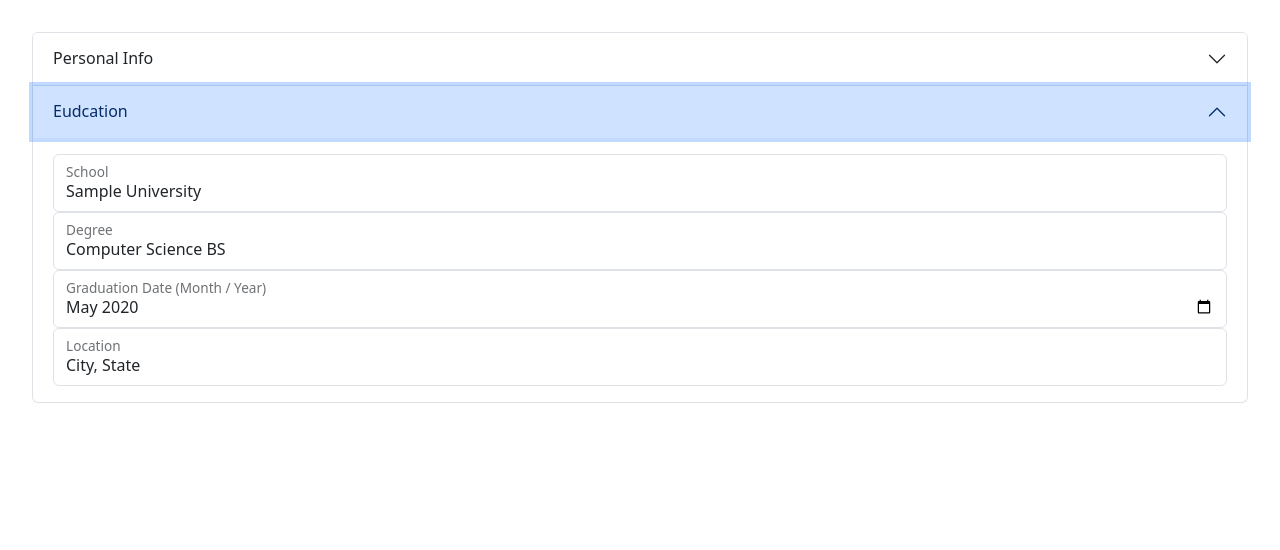
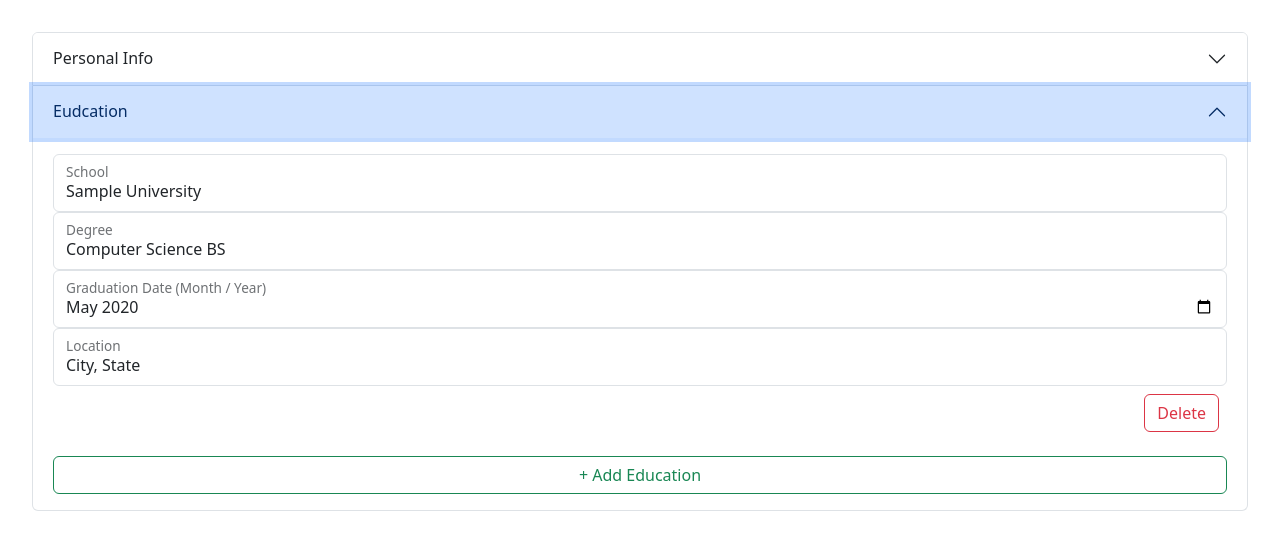
Before and after one commit to dchen046/exp-builder, a React (Vite) app: page / in a window 1280 px wide. Both pictures are taken after a click on the button "Eudcation". Shown: the top 550 px of the page. Built offline with nearby package versions, Linux system fonts and the light colour scheme.

Commit message:
added delete and add for education section

```diff
--- a/src/App.jsx
+++ b/src/App.jsx
@@ -20,6 +20,7 @@ function App() {
   const [educations, updateEducation] = useState(sample.education);
 
   function updateInfo(e) {
+    console.log(e.target.value);
     setInfo(prevInfo => ({
       ...prevInfo,
       [e.target.name]: e.target.value,
--- a/src/components/CvForm.jsx
+++ b/src/components/CvForm.jsx
@@ -1,6 +1,7 @@
 import Accordion from 'react-bootstrap/Accordion';
 import { InfoForm } from './InfoForm';
 import { EducationForm } from './EducationForm';
+import './styles/forms.css'
 
 function InputTab({ tabIndex, tabHeader, form }) {
     return (
--- a/src/components/EducationForm.jsx
+++ b/src/components/EducationForm.jsx
@@ -1,27 +1,69 @@
 // import FloatingLabel from 'react-bootstrap/FloatingLabel';
 import Form from 'react-bootstrap/Form';
 import { CreateFormGroup } from './utility/FormCreations';
+import { Button } from 'react-bootstrap';
 
-function CreateForm({ educations, updateEducation }) {
+
+function CreateForm({ educations, updateEducation, handleRemove }) {
     return (
-
         educations.map((education, index) => {
             return (
-                <Form key={index}>
-                    <CreateFormGroup label='School' value={education.school} updateInfo={updateEducation} />
-                    <CreateFormGroup label='Degree' value={education.degree} updateInfo={updateEducation} />
-                    <CreateFormGroup label='Graduation Date (Month / Year)' value={education.gradDate} updateInfo={updateEducation} type='month' />
-                    <CreateFormGroup label='Location' value={education.location} updateInfo={updateEducation} />
-                </Form>
+                <li key={education.id}>
+                    <Form >
+                        <CreateFormGroup label='School' value={education.school} updateInfo={updateEducation} index={index} />
+                        <CreateFormGroup label='Degree' value={education.degree} updateInfo={updateEducation} index={index} />
+                        <CreateFormGroup label='Graduation Date (Month / Year)' name='gradDate' value={education.gradDate} updateInfo={updateEducation} type='month' index={index} />
+                        <CreateFormGroup label='Location' value={education.location} updateInfo={updateEducation} index={index} />
+                        <CreateDeleteBtn handleRemove={handleRemove} index={index} />
+                    </Form>
+                </li>
             );
         })
     );
 }
 
+function CreateDeleteBtn({ handleRemove, index}) {
+    return (
+        <div className='mb-3 d-flex justify-content-end'>
+            <Button
+                className='m-2'
+                variant='outline-danger'
+                onClick={() => handleRemove(index)}
+            >Delete</Button>
+        </div>
+    )
+}
+
 export function EducationForm({ educations, updateEducation }) {
+    const handleAddEducation = () => {
+        const newEducation = {
+            id: Date.now(),
+            school: '',
+            degree: '',
+            location: '',
+            gradDate: '',
+        }
+        updateEducation([...educations, newEducation])
+    }
+
+    const handleChange = (index, e) => {
+        const { name, val } = e.target;
+        updateEducation(educations.map((edu, i) => i === index ? { ...edu, [name]: val } : edu));
+    };
+
+    const handleRemove = (index) => {
+        updateEducation(educations.filter((_, i) => i !== index));
+    }
+
     return (
         <section>
-            <CreateForm educations={educations} updateEducation={updateEducation} />
+            <ul>
+                <CreateForm educations={educations} updateEducation={handleChange} handleRemove={handleRemove} />
+            </ul>
+            <Button
+                id='add-edu'
+                variant='outline-success'
+                onClick={handleAddEducation}>+ Add Education</Button>
         </section>
     )
 }
--- /dev/null
+++ b/src/components/styles/forms.css
@@ -0,0 +1,17 @@
+ul {
+    list-style: none;
+    list-style-type: none;
+    margin : 0;
+    padding: 0;
+}
+
+.edu-delete {
+    display: flex;
+    justify-content: flex-end;
+    align-items: center;
+    text-align: end;
+}
+
+#add-edu {
+    width: 100%;
+}
--- a/src/components/utility/FormCreations.jsx
+++ b/src/components/utility/FormCreations.jsx
@@ -1,12 +1,35 @@
 import FloatingLabel from 'react-bootstrap/FloatingLabel';
 import Form from 'react-bootstrap/Form';
 
-export function CreateFormGroup ({label, value, updateInfo, type = 'text'}) {
+export function CreateFormGroup ({label, value, updateInfo, name = '', type = 'text', index = -1}) {
+    if (name === '') name = label.toLowerCase();
+    if (index < 0) {
+        return (
+            <Form.Group>
+                <FloatingLabel label={label}>
+                    <Form.Control
+                        type={type}
+                        name={name}
+                        value={value}
+                        onChange={updateInfo}></Form.Control>
+                </FloatingLabel>
+            </Form.Group>
+        );
+    }
+
+    const update = (e) => {
+        updateInfo(index, e);
+    }
+
     return (
         <Form.Group>
             <FloatingLabel label={label}>
-                <Form.Control type={type} name={label} value={value} onChange={updateInfo}></Form.Control>
+                <Form.Control
+                    type={type}
+                    name={name}
+                    value={value}
+                    onChange={update}></Form.Control>
             </FloatingLabel>
         </Form.Group>
-    )
+    );
 }
--- a/src/sample.jsx
+++ b/src/sample.jsx
@@ -1,28 +1,28 @@
 export const sample = {
-    name: "John Doe",
-    email: "email@address.com",
-    github: "Github.com/sample",
-    linkedin: "Linkedin.com/in/sample",
+    name: 'John Doe',
+    email: 'email@address.com',
+    github: 'Github.com/sample',
+    linkedin: 'Linkedin.com/in/sample',
 
     experience: [
         {
-            company: "ABC Company",
-            position: "Sample Position",
-            location: "City, State",
-            startDate: "09/10/2020",
-            endDate: "11/28/2024",
-            responsibilities: "Sample bullet points",
-            id: crypto.randomUUID,
+            company: 'ABC Company',
+            position: 'Sample Position',
+            location: 'City, State',
+            startDate: '09/2020',
+            endDate: '11/2024',
+            responsibilities: 'Sample bullet points',
+            id: Date.now(),
         },
     ],
 
     education: [
         {
-            school: "Sample University",
-            degree: "Computer Science BS",
-            location: "City, State",
+            school: 'Sample University',
+            degree: 'Computer Science BS',
+            location: 'City, State',
             gradDate: '2020-05',
-            id: crypto.randomUUID,
+            id: Date.now(),
         },
     ],
 };
```
